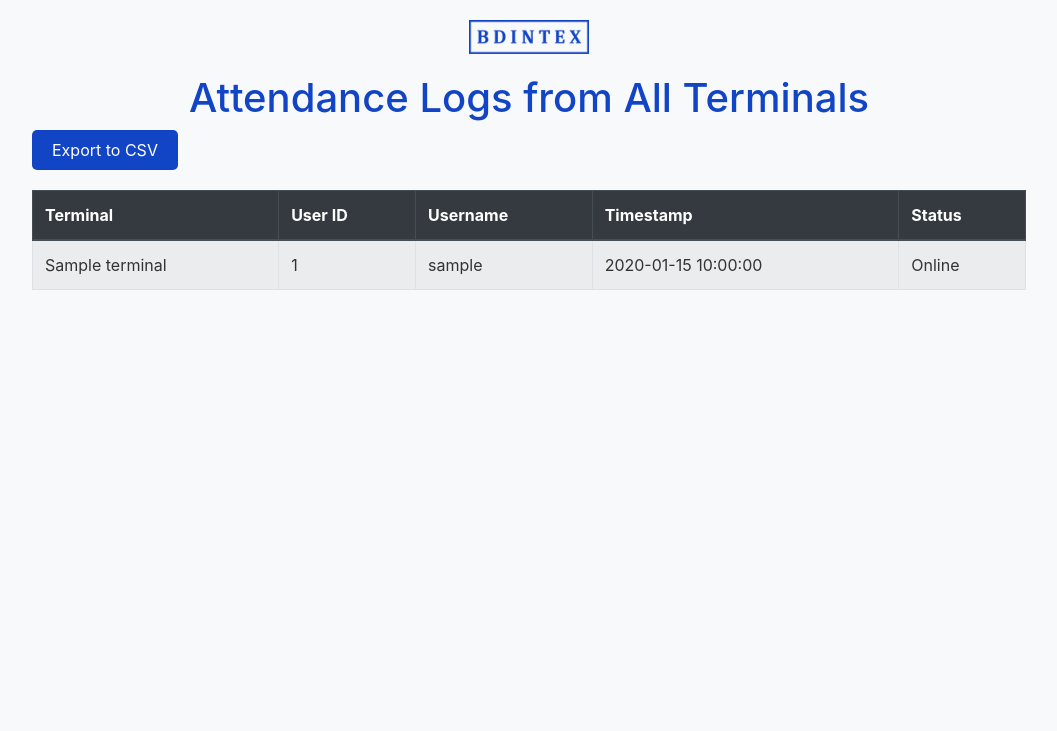
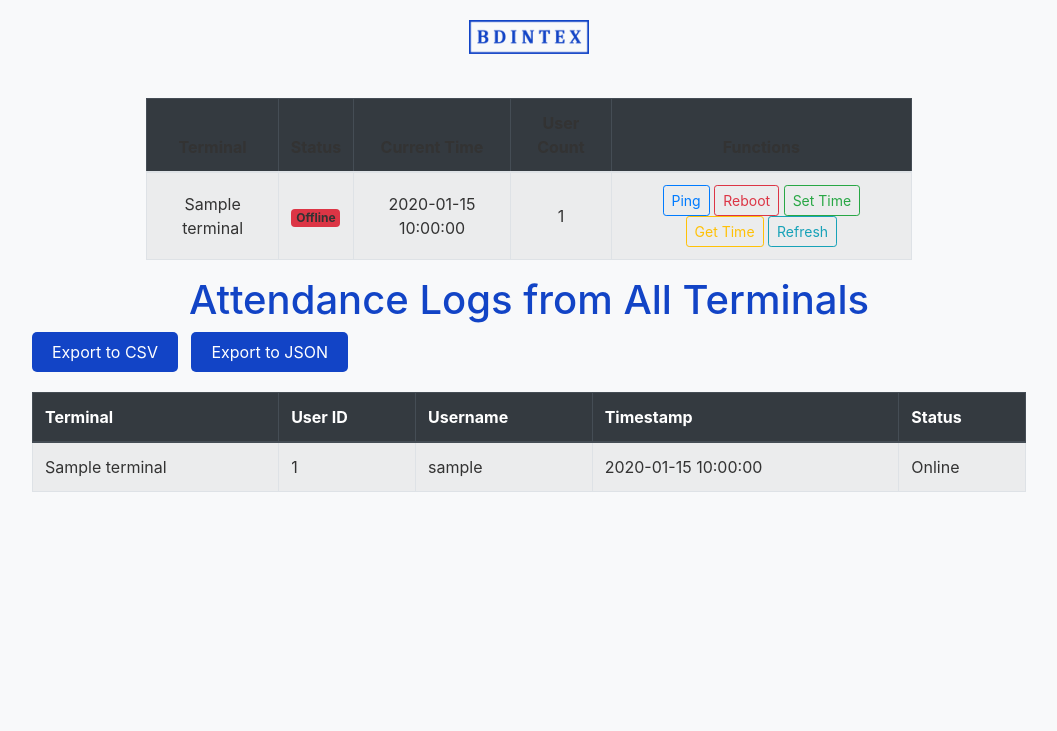
Before and after one commit to VictorDPetrov/Time_Attendance, a Flask app: template templates/index.html in a window 1280 px wide. Shown: the top 731 px of the page, without its empty margins (111-1168 px from the left). Run offline with Flask 3, Linux system fonts and the light colour scheme; the template is opened without the code that fills it: most values are stand-ins (such as "Sample title", 1, 10 or a date in 2020); some libraries are stand-ins or nearby versions.

Commit message:
system update

```diff
--- a/app.py
+++ b/app.py
@@ -1,7 +1,16 @@
 import io
 import csv
-from flask import Flask, render_template, Response
+import json
+from flask import Flask, render_template, Response, jsonify
 from zk import ZK
+from flask import jsonify, request
+from datetime import datetime
+import socket
+import time
+
+PORT = 4370
+TIMEOUT = .5
+
 
 app = Flask(__name__)
 
@@ -10,8 +19,107 @@
     {"name": "Terminal 2", "ip": "192.168.2.222"},
 ]
 
+def check_terminal_status(ip):
+    try:
+        sock = socket.socket(socket.AF_INET, socket.SOCK_STREAM)
+        sock.settimeout(2)
+        result = sock.connect_ex((ip, PORT))  # Connect to the device on port 4370
+        sock.close()
+
+        if result == 0:
+            zk = ZK(ip, port=PORT, timeout=TIMEOUT)
+            conn = zk.connect()
+            if conn:
+                conn.disconnect()
+                return True
+        return False
+    except Exception as e:
+        print(f"Error checking terminal status for {ip}: {e}")
+        return False  # If an error occurs, mark it as offline
+
+def get_connection(ip):
+    try:
+        zk = ZK(ip, port=PORT, timeout=TIMEOUT, password=0, force_udp=False, ommit_ping=False)
+        conn = zk.connect()
+        return conn
+    except Exception as e:
+        print(f"Error connecting to {ip}: {e}")
+        return None
+
+@app.route('/api/ping', methods=['POST'])
+def api_ping():
+    ip = request.json.get('ip')
+    conn = get_connection(ip)
+    if conn:
+        try:
+            conn.disconnect()
+            return jsonify({"success": True, "message": "Ping successful"})
+        except:
+            return jsonify({"success": False, "message": "Ping failed"})
+    return jsonify({"success": False, "message": "Device offline"})
+
+@app.route('/api/reboot', methods=['POST'])
+def reboot_terminal():
+    try:
+        data = request.get_json()  # Get the JSON data from the request body
+        ip = data.get("ip")  # Extract the IP address from the data
+
+        if not ip:
+            return jsonify({"success": False, "message": "IP address is required."}), 400
+
+        # Check if the terminal is online (ping it)
+        if not check_terminal_status(ip):
+            return jsonify({"success": False, "message": "Device is offline, unable to reboot."}), 400
+
+        # Proceed with the reboot process if the device is online
+        conn = get_connection(ip)
+        if conn:
+            try:
+                conn.restart()  # Restart the terminal
+                return jsonify({"success": True, "message": f"Device at {ip} restarted successfully."})
+            except Exception as e:
+                print(f"Error restarting device {ip}: {e}")
+                return jsonify({"success": False, "message": f"Failed to restart device at {ip}."}), 500
+        else:
+            return jsonify({"success": False, "message": f"Unable to connect to {ip}."}), 500
+
+    except Exception as e:
+        print(f"Error rebooting device {ip}: {e}")
+        return jsonify({"success": False, "message": "Failed to restart device."}), 500
+
+
+@app.route('/api/set_time', methods=['POST'])
+def api_set_time():
+    ip = request.json.get('ip')
+    conn = get_connection(ip)
+    if conn:
+        try:
+            conn.set_time(datetime.now())
+            conn.disconnect()
+            return jsonify({"success": True, "message": "Time synced successfully"})
+        except:
+            return jsonify({"success": False, "message": "Set time failed"})
+    return jsonify({"success": False, "message": "Device offline"})
+
+@app.route('/api/get_time', methods=['POST'])
+def api_get_time():
+    ip = request.json.get('ip')
+    conn = get_connection(ip)
+    if conn:
+        try:
+            current_time = conn.get_time()
+            conn.disconnect()
+            return jsonify({"success": True, "time": current_time.strftime('%Y-%m-%d %H:%M:%S')})
+        except:
+            return jsonify({"success": False, "message": "Failed to get time"})
+    return jsonify({"success": False, "message": "Device offline"})
+
+@app.route('/api/refresh', methods=['POST'])
+def api_refresh():
+    return jsonify({"success": True})  # We’ll reload the page on frontend instead
+
 def fetch_attendance_from_terminal(ip, label):
-    zk = ZK(ip, port=4370, timeout=5, password=0, force_udp=False, ommit_ping=True)
+    zk = ZK(ip, port=PORT, timeout=TIMEOUT, password=0, force_udp=False, ommit_ping=True)
     logs = []
     try:
         conn = zk.connect()
@@ -41,18 +149,63 @@
         conn.disconnect()
     except Exception as e:
         print(f"Error connecting to {label} ({ip}):", e)
+        logs.append({
+            "terminal": label,
+            "user_id": "-",
+            "username": "Device Offline",
+            "timestamp": "-",
+            "status": "Offline"
+        })
     return logs
+
 
 @app.route('/')
 def index():
     all_logs = []
+    enriched_terminals = []
+
     for terminal in terminals:
-        logs = fetch_attendance_from_terminal(terminal["ip"], terminal["name"])
-        all_logs.extend(logs)
+        ip = terminal["ip"]
 
-    all_logs.sort(key=lambda x: x['timestamp'], reverse=True)
+        status = "On" if check_terminal_status(ip) else "Off"
+        user_count = 0
+        current_time = "Unavailable"
 
-    return render_template('index.html', logs=all_logs)
+        try:
+            if status == "On":
+                conn = get_connection(ip)
+                if conn:
+                    user_count = len(conn.get_users())
+                    current_time = conn.get_time().strftime('%Y-%m-%d %H:%M:%S')
+                    conn.disconnect()
+        except Exception as e:
+            print(f"Error with {terminal['name']} at {ip}:", e)
+            status = "Off"
+
+        enriched_terminals.append({
+            "name": terminal["name"],
+            "ip": ip,
+            "status": status,
+            "user_count": user_count,
+            "current_time": current_time
+        })
+
+        if status == "On":
+            logs = fetch_attendance_from_terminal(ip, terminal["name"])
+            all_logs.extend(logs)
+        else:
+            all_logs.append({
+                "terminal": terminal["name"],
+                "user_id": "-",
+                "username": "Device Offline",
+                "timestamp": "-",
+                "status": "Offline"
+            })
+
+    all_logs.sort(key=lambda x: x['timestamp'] if x['timestamp'] != "-" else datetime.min, reverse=True)
+
+    return render_template('index.html', logs=all_logs, terminals=enriched_terminals)
+
 
 
 @app.route('/export_csv')
@@ -70,12 +223,7 @@
         writer.writeheader()
 
         for log in all_logs:
-            status = log['status']
-            if status == "1":
-                status = "Clocked In"
-            elif status == "2":
-                status = "Clocked Out"
-            log['status'] = status
+            log['timestamp'] = log['timestamp'].strftime('%Y-%m-%d %H:%M:%S') if hasattr(log['timestamp'], 'strftime') else log['timestamp']
             writer.writerow(log)
 
         output.seek(0)
@@ -83,5 +231,21 @@
 
     return Response(generate(), mimetype='text/csv', headers={"Content-Disposition": "attachment;filename=attendance_logs.csv"})
 
+
+@app.route('/export_json')
+def export_json():
+    all_logs = []
+    for terminal in terminals:
+        logs = fetch_attendance_from_terminal(terminal["ip"], terminal["name"])
+        all_logs.extend(logs)
+
+    # Convert datetime objects to strings
+    for log in all_logs:
+        if hasattr(log['timestamp'], 'strftime'):
+            log['timestamp'] = log['timestamp'].strftime('%Y-%m-%d %H:%M:%S')
+
+    return jsonify(all_logs)
+
+
 if __name__ == '__main__':
     app.run(debug=True)
--- a/templates/index.html
+++ b/templates/index.html
@@ -1,23 +1,60 @@
 <!DOCTYPE html>
 <html lang="en">
-
   <head>
-    <meta charset="UTF-8">
-    <meta name="viewport" content="width=device-width, initial-scale=1.0">
-    <link href="https://stackpath.bootstrapcdn.com/bootstrap/4.5.2/css/bootstrap.min.css" rel="stylesheet">
-    <link rel="stylesheet" href="{{ url_for('static', filename='css/style.css') }}">
+    <meta charset="UTF-8" />
+    <meta name="viewport" content="width=device-width, initial-scale=1.0" />
+    <link href="https://stackpath.bootstrapcdn.com/bootstrap/4.5.2/css/bootstrap.min.css" rel="stylesheet" />
+    <link rel="stylesheet" href="{{ url_for('static', filename='css/style.css') }}" />
     <title>ZKTeco Attendance Logs</title>
   </head>
 
   <body>
-    <a href="javascript:void(0);" onclick="window.location.reload();">
-        <img src="{{ url_for('static', filename='images/bdintexLogo.png') }}" alt="Bdintex Logo" class="logo">
-    </a>
+    <a href="javascript:void(0);" onclick="window.location.reload();"><img src="{{ url_for('static', filename='images/bdintexLogo.png') }}" alt="Bdintex Logo" class="logo" /></a>
 
     <div class="container">
+      <div class="container mt-4">
+        <div class="table-responsive">
+          <table class="table table-bordered table-striped text-center align-middle">
+            <thead class="table-dark">
+              <tr>
+                <th>Terminal</th>
+                <th>Status</th>
+                <th>Current Time</th>
+                <th>User Count</th>
+                <th>Functions</th>
+              </tr>
+            </thead>
+            <tbody>
+              {% for terminal in terminals %}
+                <tr>
+                  <td>{{ terminal.name }}</td>
+                  <td>
+                    {% if terminal.status == 'On' %}
+                      <span class="badge bg-success">Online</span>
+                    {% else %}
+                      <span class="badge bg-danger">Offline</span>
+                    {% endif %}
+                  </td>
+                  <td>{{ terminal.time or '—' }}</td>
+                  <td>{{ terminal.user_count or '—' }}</td>
+                  <td>
+                    <button class="btn btn-sm btn-outline-primary" onclick="handlePing('{{ terminal.ip }}')">Ping</button>
+                    <button class="btn btn-sm btn-outline-danger" onclick="handleReboot('{{ terminal.ip }}')">Reboot</button>
+                    <button class="btn btn-sm btn-outline-success" onclick="handleSetTime('{{ terminal.ip }}')">Set Time</button>
+                    <button class="btn btn-sm btn-outline-warning" onclick="handleGetTime('{{ terminal.ip }}', this)">Get Time</button>
+                    <button class="btn btn-sm btn-outline-info" onclick="handleRefresh()">Refresh</button>
+                  </td>
+                </tr>
+              {% endfor %}
+            </tbody>
+          </table>
+        </div>
+      </div>
+
       <h1 class="text-center attendance">Attendance Logs from All Terminals</h1>
 
-        <a href="{{ url_for('export_csv') }}" class="btn btn-success btn-export">Export to CSV</a>
+      <a href="{{ url_for('export_csv') }}" class="btn btn-primary btn-export">Export to CSV</a> &nbsp;
+      <a href="{{ url_for('export_json') }}" class="btn btn-primary btn-export">Export to JSON</a>
 
       <table class="table table-striped table-bordered table-hover">
         <thead class="thead-dark">
@@ -50,6 +87,81 @@
     <footer>
       <p>&copy; 2025 - Bdintex PLTD. All rights reserved.</p>
     </footer>
+
+    <script>
+      function sendCommand(endpoint, ip, callback) {
+        fetch(endpoint, {
+          method: 'POST',
+          headers: { 'Content-Type': 'application/json' },
+          body: JSON.stringify({ ip })
+        })
+          .then((response) => response.json())
+          .then((data) => {
+            if (data.success) {
+              alert(data.message || 'Success')
+              if (callback) callback(data)
+            } else {
+              alert(data.message || 'Failed')
+            }
+          })
+          .catch((err) => alert('Error: ' + err))
+      }
+
+      function handlePing(ip) {
+        sendCommand('/api/ping', ip)
+      }
+
+      function handleReboot(ip) {
+        if (confirm('Are you sure you want to reboot the device?')) {
+          sendCommand('/api/reboot', ip)
+        }
+      }
+
+      function handleSetTime(ip) {
+        sendCommand('/api/set_time', ip)
+      }
+
+      function handleGetTime(ip, btn) {
+        sendCommand('/api/get_time', ip, function (data) {
+          btn.closest('tr').querySelector('td:nth-child(3)').innerText = data.time
+        })
+      }
+
+      function handleRefresh() {
+        location.reload()
+      }
+
+      // Polling function to periodically check terminal status
+      function pollTerminalStatus() {
+        fetch('/api/get_terminal_statuses')
+          .then((response) => response.json())
+          .then((data) => {
+            data.terminals.forEach((terminal) => {
+              const row = document.querySelector(`tr[data-ip="${terminal.ip}"]`)
+              if (row) {
+                const statusCell = row.querySelector('td:nth-child(2)')
+                if (terminal.status === 'Online') {
+                  statusCell.innerHTML = '<span class="badge bg-success">Online</span>'
+                } else {
+                  statusCell.innerHTML = '<span class="badge bg-danger">Offline</span>'
+                }
+              }
+            })
+          })
+          .catch((err) => console.error('Error updating status:', err))
+      }
+
+      // Polling every 10 seconds (adjust the time as needed)
+      setInterval(pollTerminalStatus, 10000)
+
+      function handleGetTime(ip, btn) {
+        sendCommand('/api/get_time', ip, function (data) {
+          const timeCell = btn.closest('tr').querySelector('td:nth-child(3)')
+          if (timeCell) {
+            timeCell.innerText = data.time || '—' // Ensure proper formatting if no time is returned
+          }
+        })
+      }
+    </script>
   </body>
-
 </html>
```
Lines whose indentation alone changed are shown as unchanged.
